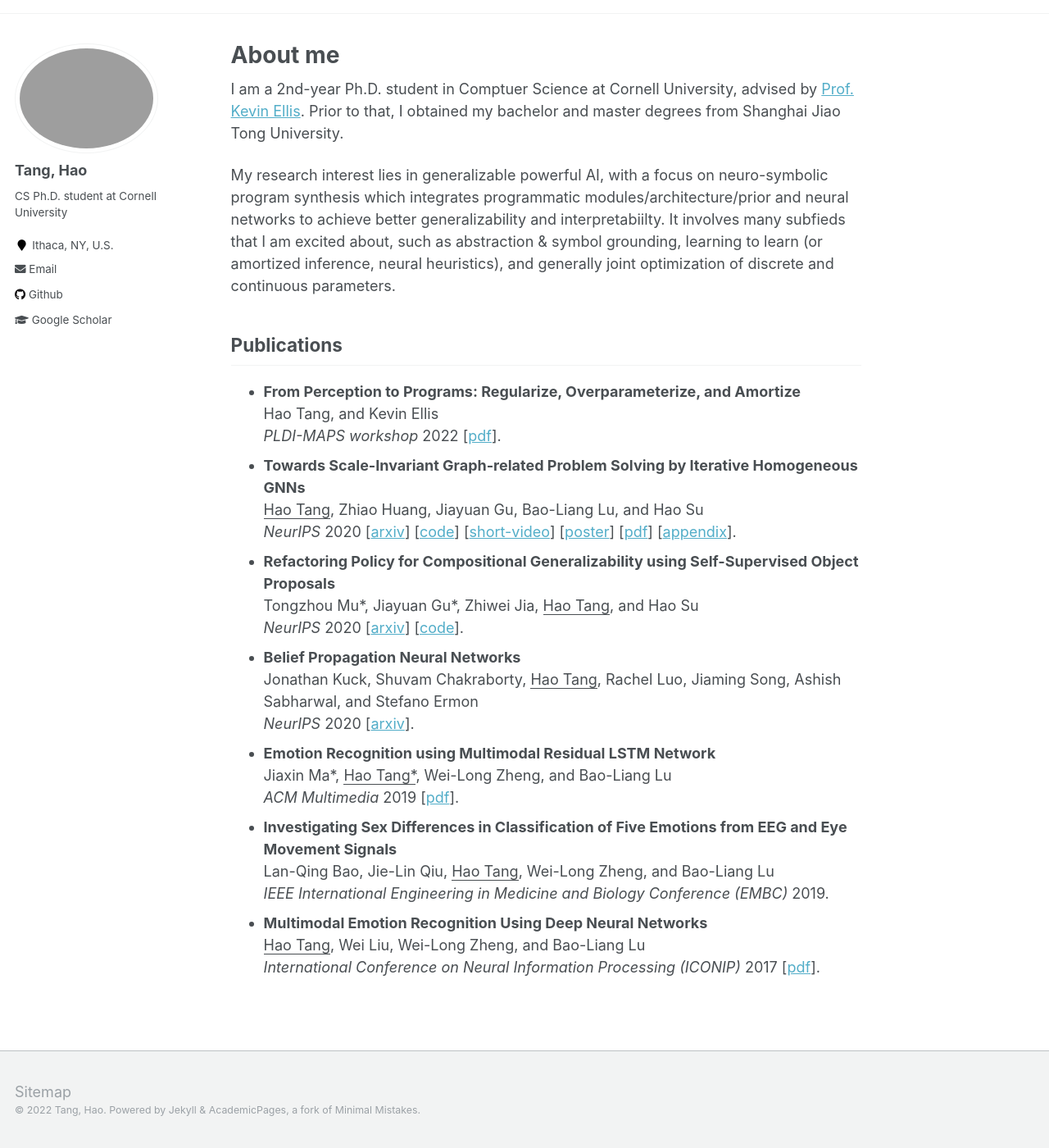
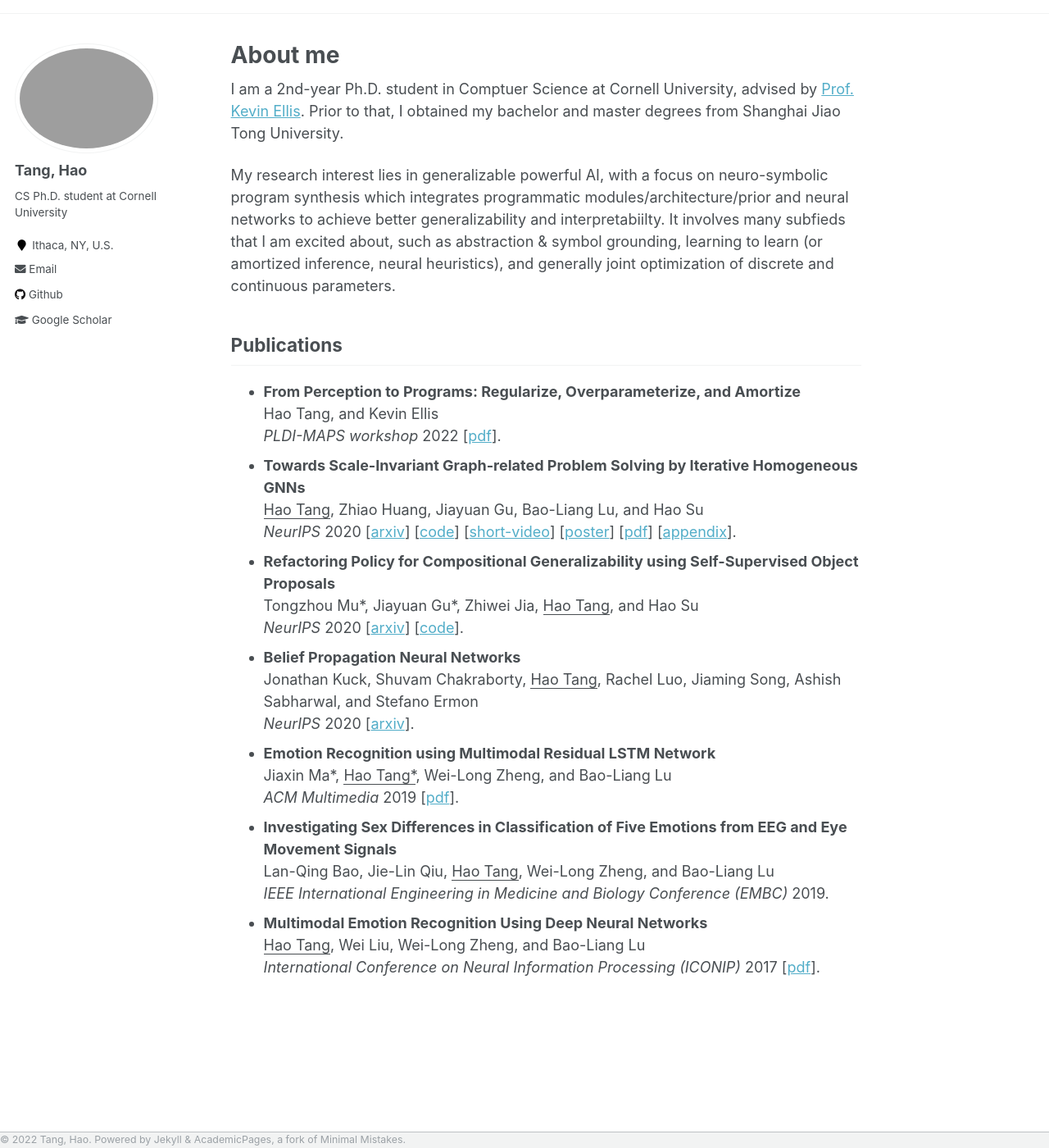
Before and after one commit to haotang1995/haotang1995.github.io, a Jekyll site: the page built from _pages/about.md, in a window 1280 px wide and 1400 px high, scrolled down 65 px. Shown: the whole window at 82% size. Built offline with Jekyll 4.4.1, drawn with Linux system fonts in a browser that asks for light colours.

Commit message:
Modify footer

```diff
--- a/Gemfile
+++ b/Gemfile
@@ -26,3 +26,5 @@ group :jekyll_plugins do
   gem 'jekyll-sitemap'
   gem 'hawkins'
 end
+
+gem "webrick", "~> 1.7"
--- a/_includes/footer.html
+++ b/_includes/footer.html
@@ -1,4 +1,4 @@
-{% include base_path %}
+<!--{% include base_path %}-->
 
 <!--<div class="page__footer-follow">
   <ul class="social-icons">
--- a/_includes/footer/custom.html
+++ b/_includes/footer/custom.html
@@ -1,3 +1,3 @@
 <!-- start custom footer snippets -->
-<a href="/sitemap/">Sitemap</a>
+<!--<a href="/sitemap/">Sitemap</a>-->
 <!-- end custom footer snippets -->
--- a/_sass/_footer.scss
+++ b/_sass/_footer.scss
@@ -14,7 +14,7 @@
   bottom: 0em;
   height: auto;
   /* sticky footer fix end */
-  margin-top: 3em;
+  margin-top: 1em;
   color: mix(#fff, $gray, 25%);
   -webkit-animation: intro 0.3s both;
           animation: intro 0.3s both;
@@ -27,9 +27,9 @@
     @include clearfix;
     margin-left: auto;
     margin-right: auto;
-    margin-top: 2em;
+    margin-top: 0em;
     max-width: 100%;
-    padding: 0 1em 2em;
+    padding: 1 0em 1em;
 
     @include breakpoint($x-large) {
       max-width: $x-large;
```
